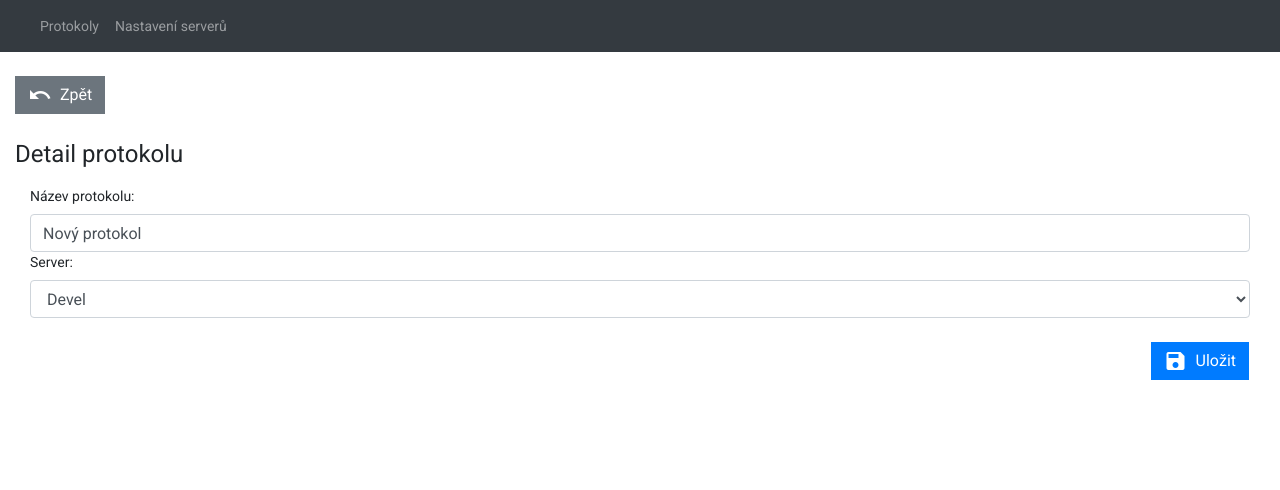
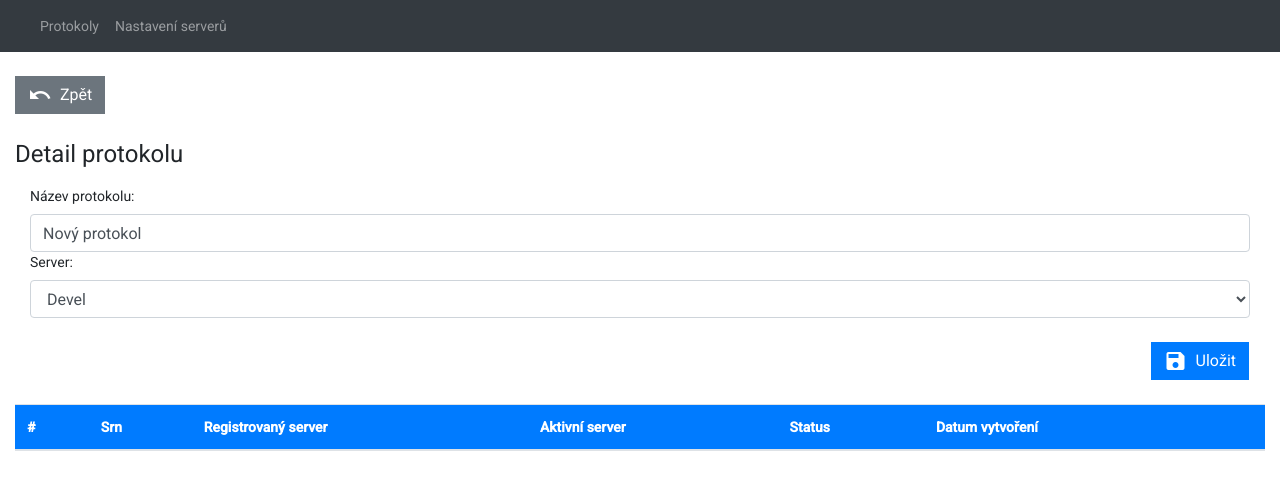
Before and after one commit to witas-github/fiedler-frontend, an Angular app: page /create-protocol in a window 1280 px wide. Shown: the top 490 px of the page. Built offline with nearby package versions, Linux system fonts and the light colour scheme.

Commit message:
zobrazeni zarizeni

```diff
--- a/src/app/app.module.ts
+++ b/src/app/app.module.ts
@@ -12,6 +12,7 @@ import { TopNavigationComponent } from './top-navigation/top-navigation.componen
 import { FormsModule, ReactiveFormsModule } from '@angular/forms';
 import { ServersComponent } from './servers/servers.component';
 import { ServerDetailComponent } from './server-detail/server-detail.component';
+import { Server } from './interfaces/server';
 
 @NgModule({
   declarations: [
--- a/src/app/protocol-detail/protocol-detail.component.html
+++ b/src/app/protocol-detail/protocol-detail.component.html
@@ -31,4 +31,33 @@
 		</div>
 	</form>
 
+	<div class="row mt-4">
+		<table class="table">
+			<thead class="bg-gray">
+			<tr>
+				<th scope="col">#</th>
+				<th scope="col">Srn</th>
+				<th scope="col">Registrovaný server</th>
+				<th scope="col">Aktivní server</th>
+				<th scope="col">Status</th>
+				<th scope="col">Datum vytvoření</th>
+				<th scope="col"></th>
+			</tr>
+			</thead>
+			<tbody class="protocols">
+			<tr *ngFor="let device of devices">
+				<th scope="row">{{device.id}}</th>
+				<td>{{device.srn}}</td>
+				<td>{{getServer(device.regServer).name}}</td>
+				<td>{{getServer(device.activeServer).name}}</td>
+				<td>{{device.state}}</td>
+				<td>{{device.date | date}}</td>
+				<td>
+					<mat-icon class="mr-2 cursor-pointer" aria-hidden="false" aria-label="Upravit protokol" routerLink="/protocol-detail/{{device.id}}">edit</mat-icon>
+				</td>
+			</tr>
+			</tbody>
+		</table>
+	</div>
+
 </div>
--- a/src/app/protocol-detail/protocol-detail.component.ts
+++ b/src/app/protocol-detail/protocol-detail.component.ts
@@ -5,6 +5,8 @@ import { ActivatedRoute } from '@angular/router';
 import { FormGroup, FormControl, Validators } from '@angular/forms';
 import { ServerService } from '../services/server.service';
 import { Server } from '../interfaces/server';
+import { Device } from '../interfaces/device';
+import { DeviceService } from '../services/device.service';
 
 @Component({
   selector: 'app-protocol-detail',
@@ -13,7 +15,11 @@ import { Server } from '../interfaces/server';
 })
 export class ProtocolDetailComponent implements OnInit {
 
-  constructor(private protocolService: ProtocolService, private route: ActivatedRoute, private serverService: ServerService) {
+  constructor(
+    private protocolService: ProtocolService,
+    private route: ActivatedRoute,
+    private serverService: ServerService,
+    private deviceService: DeviceService) {
   }
 
   get f() {
@@ -22,13 +28,19 @@ export class ProtocolDetailComponent implements OnInit {
 
   selectedProtocol: Protocol;
   servers: Server[];
+  devices: Device[];
   form = new FormGroup({
     protocolName: new FormControl('', Validators.required),
     protocolServer: new FormControl('', Validators.nullValidator),
   });
 
   ngOnInit(): void {
+    this.setSelectedProtocol();
     this.getServers();
+    this.getDevices();
+  }
+
+  private setSelectedProtocol() {
     const id = this.route.snapshot.paramMap.get('id');
     if (id == null) {
       this.selectedProtocol = {id: null, name: 'Nový protokol', activeSrv: null, date: null};
@@ -37,8 +49,16 @@ export class ProtocolDetailComponent implements OnInit {
     }
   }
 
-  public getServers(){
+  private getServers() {
     this.serverService.getServers().subscribe(server => this.servers = server);
+  }
+
+  getServer(id): Server {
+    return this.serverService.getServer(id);
+  }
+
+  private getDevices() {
+    this.devices = this.deviceService.getByProtocol(this.selectedProtocol.id);
   }
 
   submit() {
--- a/src/app/services/device.service.ts
+++ b/src/app/services/device.service.ts
@@ -1,4 +1,7 @@
 import { Injectable } from '@angular/core';
+import { Observable, of } from 'rxjs';
+import { Device } from '../interfaces/device';
+import { Devices } from '../mock/mock-devices';
 
 @Injectable({
   providedIn: 'root'
@@ -6,4 +9,22 @@ import { Injectable } from '@angular/core';
 export class DeviceService {
 
   constructor() { }
+
+  public getDevices(): Observable<Device[]> {
+    return of(Devices);
+  }
+
+  public getDevice(id): Device {
+    return Devices.find(device => device.id === id);
+  }
+
+  public getByProtocol(id): Device[] {
+    return Devices.filter(device => device.protocolId === id);
+  }
+
+  public initDevice(){
+    // const device: Device = { id: null, name: 'Nový protokol', activeSrv: null, date: new Date() };
+    // return device;
+  }
+
 }
```
